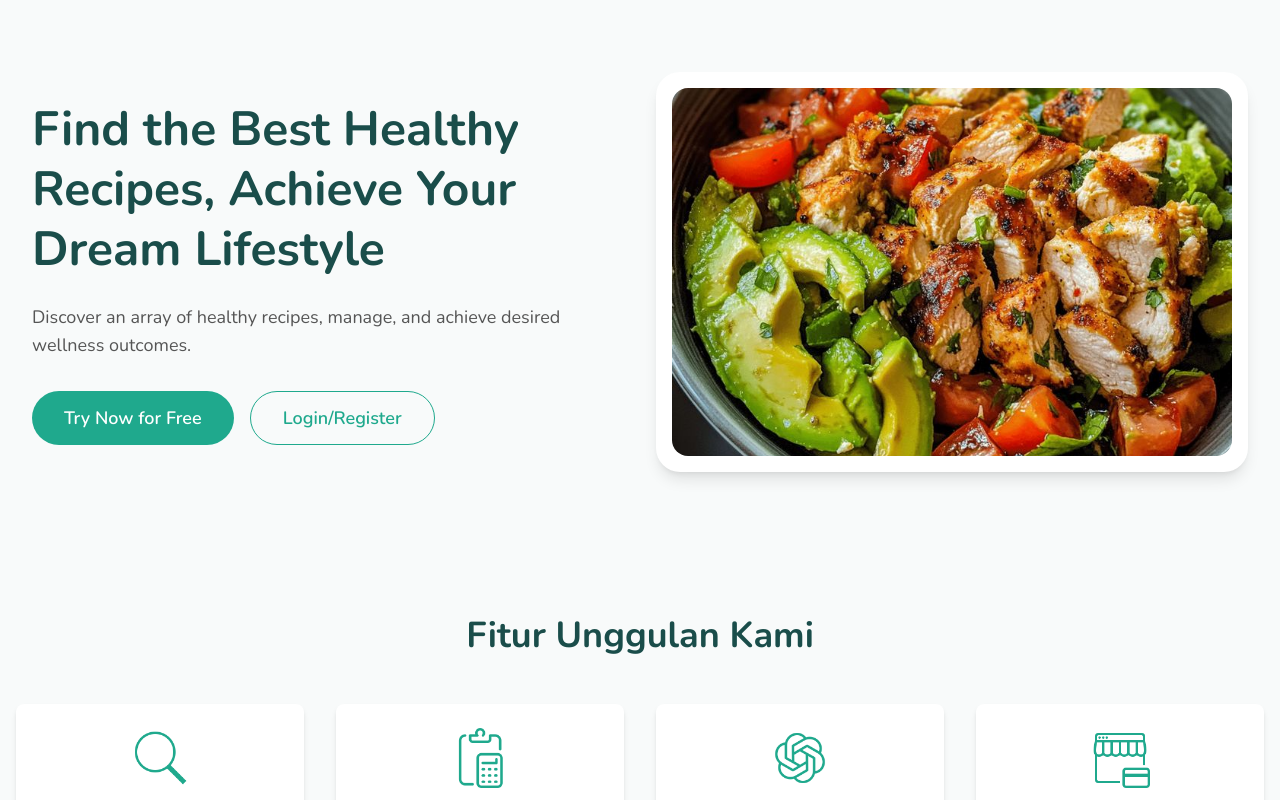
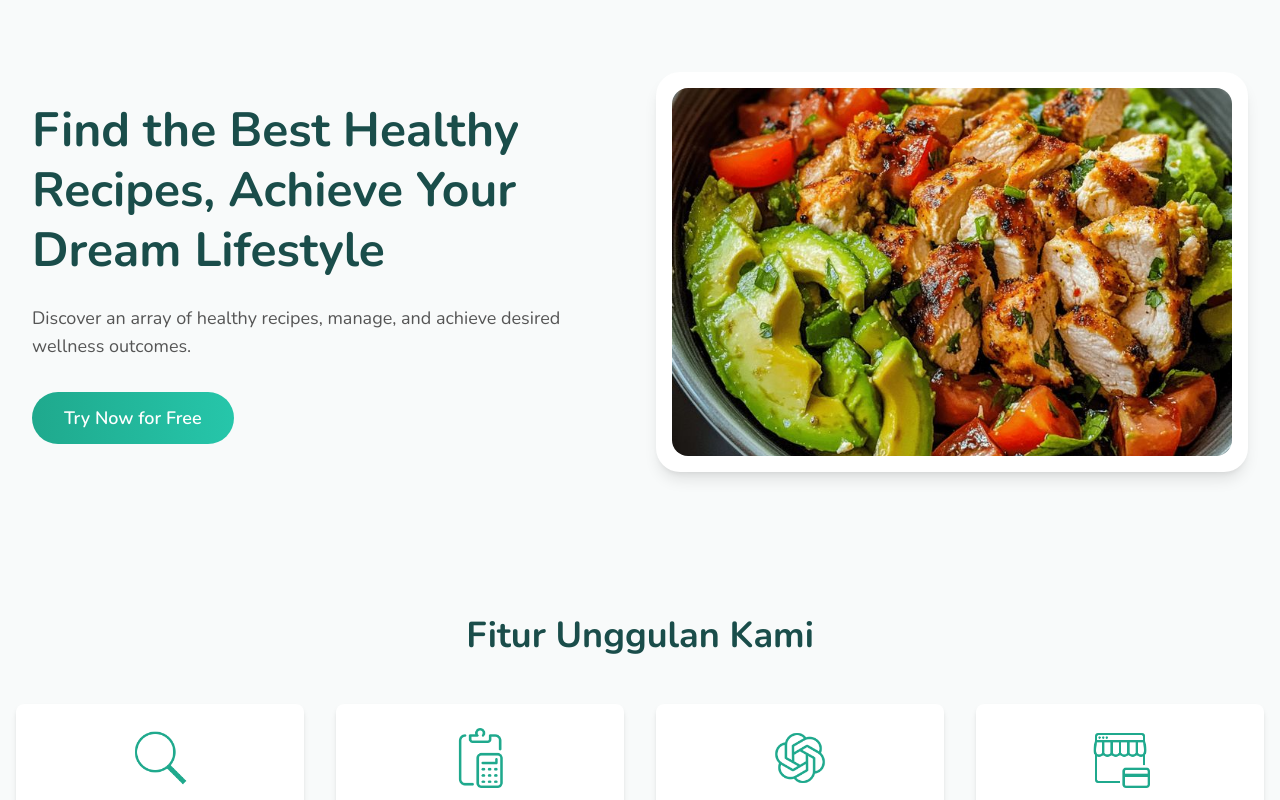
Before and after one commit to dzikrimr/CalorEase, a Next.js app: page / in a window 1280 px wide. Shown: the top 800 px of the page. Built offline with nearby package versions, Linux system fonts and the light colour scheme; no server answers.

Commit message:
Landing Page Button

```diff
--- a/src/app/page.tsx
+++ b/src/app/page.tsx
@@ -1,5 +1,6 @@
 import Head from 'next/head';
 import Image from 'next/image';
+import Link from 'next/link';
 
 const HomePage: React.FC = () => {
   return (
@@ -20,12 +21,12 @@ const HomePage: React.FC = () => {
               Discover an array of healthy recipes, manage, and achieve desired wellness outcomes.
             </p>
             <div className="flex space-x-4">
-              <button className="bg-[#1FA98D] text-white px-8 py-3 rounded-full text-lg font-semibold hover:bg-[#1A4D4A] transition-colors">
-                Try Now for Free
-              </button>
-              <button className="border border-[#1FA98D] text-[#1FA98D] px-8 py-3 rounded-full text-lg font-semibold hover:bg-[#E0F2F1] hover:text-[#1A4D4A] transition-colors">
-                Login/Register
-              </button>
+              <Link href="/dashboard">
+                <button className="bg-gradient-to-r from-[#1FA98D] to-[#26C6AA] text-white px-8 py-3 rounded-full text-lg font-semibold hover:shadow-xl hover:-translate-y-0.5 hover:scale-[1.02] transition-all duration-300 ease-[cubic-bezier(0.175,0.885,0.32,1.275)] relative overflow-hidden group">
+                  <span className="relative z-10">Try Now for Free</span>
+                  <div className="absolute inset-0 bg-gradient-to-r from-transparent via-[rgba(255,255,255,0.3)] to-transparent -translate-x-full group-hover:translate-x-full transition-all duration-600"></div>
+                </button>
+              </Link>
             </div>
           </div>
           <div className="image-content lg:w-1/2 p-4 mt-8 lg:mt-0">
```
